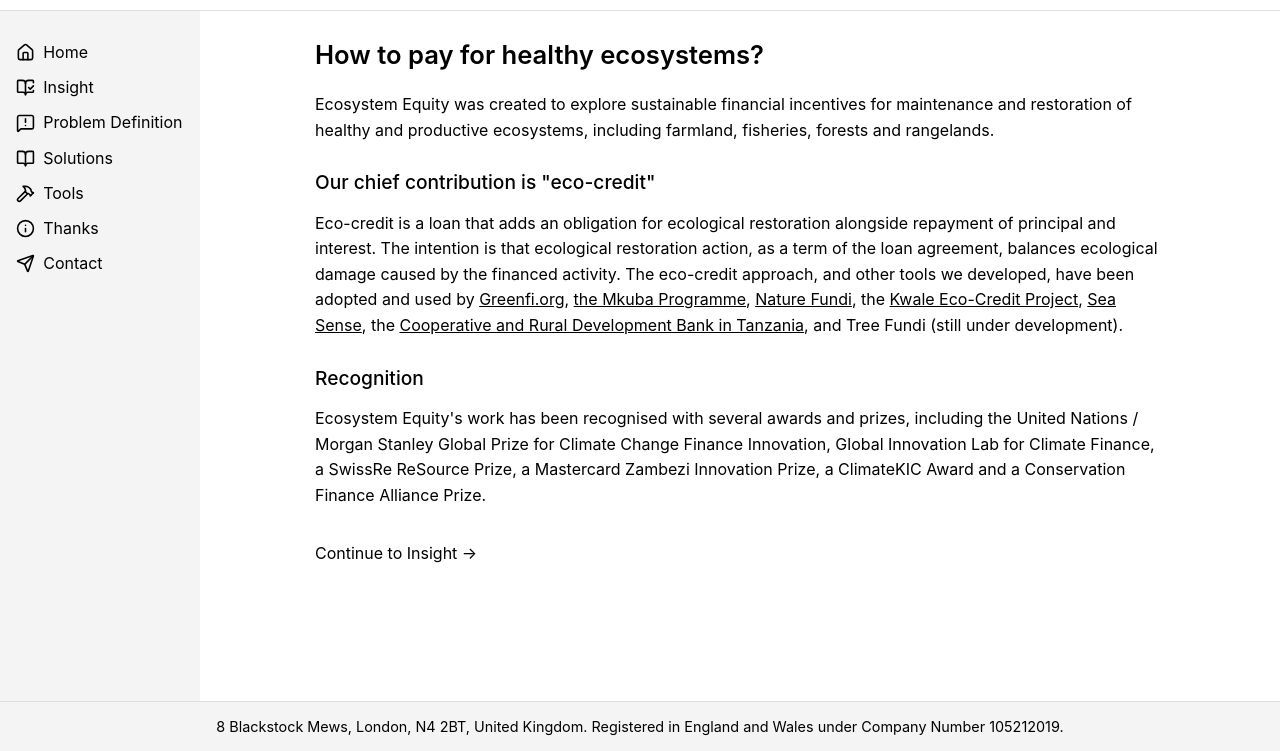
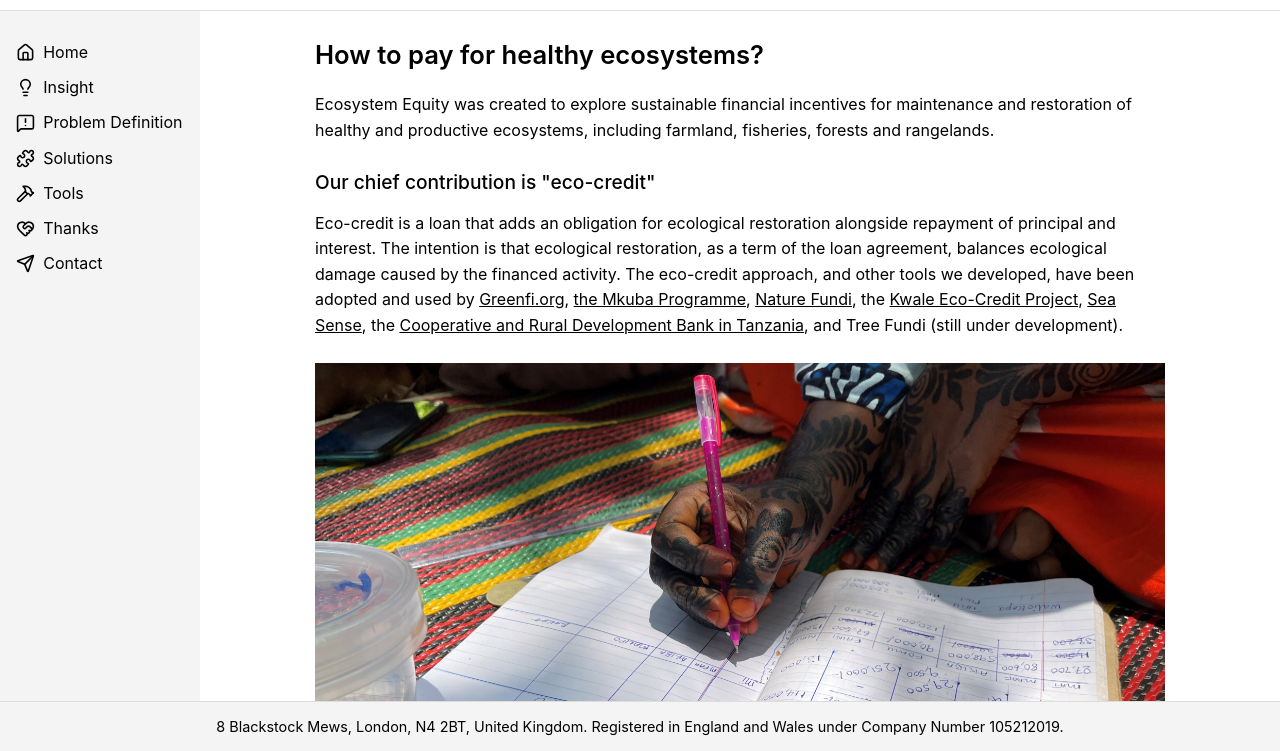
Before and after one commit to eco-credit/ecosystem-equity, a plain HTML site: page index.html in a window 1280 px wide. Shown: the part 49-800 px from the top of the page. Drawn offline with nearby package versions, Linux system fonts and the light colour scheme.

Commit message:
Add new sidebar icons, homepage photo, and style tweaks

```diff
--- a/content/home.html
+++ b/content/home.html
@@ -7,6 +7,9 @@ linking finance to environmental sustainability.">
   <section>
   <h2>How to pay for healthy ecosystems?</h2>
   <p>
+
+
+
     Ecosystem Equity was created to explore sustainable financial incentives
     for maintenance and restoration of healthy and productive ecosystems,
     including farmland, fisheries, forests and rangelands.
@@ -17,7 +20,7 @@ linking finance to environmental sustainability.">
   <p>
   Eco-credit is a loan that adds an obligation for ecological restoration
   alongside repayment of principal and interest. The intention is that
-  ecological restoration action, as a term of the loan agreement, balances
+  ecological restoration, as a term of the loan agreement, balances
   ecological damage caused by the financed activity. The eco-credit approach, and other
   tools we developed, have been adopted and used by
   <a href="https://greenfi.org" target="_blank" rel="noopener">Greenfi.org</a>,
@@ -29,7 +32,7 @@ linking finance to environmental sustainability.">
   and Tree Fundi (still under development).
 </p>
 
-
+  <img src="assets/images/hand.png" alt="Productive landscape">
 
   <h3>Recognition</h3>
   <p>
--- a/index.html
+++ b/index.html
@@ -55,7 +55,7 @@
       </li>
       <li>
         <a href="#insight" data-section="insight" class="icon-text">
-          <img src="assets/icons/methodology.svg" alt="Approach" class="lucide-icon">
+          <img src="assets/icons/lightbulb.svg" alt="Insight" class="lucide-icon">
           <span class="label">Insight</span>
         </a>
       </li>
@@ -67,7 +67,7 @@
       </li>
       <li>
         <a href="#solutions" data-section="solutions" class="icon-text">
-          <img src="assets/icons/book-open.svg" alt="Case Studies" class="lucide-icon">
+          <img src="assets/icons/puzzle.svg" alt="Solutions" class="lucide-icon">
           <span class="label">Solutions</span>
         </a>
       </li>
@@ -81,7 +81,7 @@
 
       <li>
         <a href="#thanks" data-section="thanks" class="icon-text">
-          <img src="assets/icons/info.svg" alt="Thanks" class="lucide-icon">
+          <img src="assets/icons/heart-handshake.svg" alt="Thanks" class="lucide-icon">
           <span class="label">Thanks</span>
         </a>
       </li>
```
Also changed, not shown: content/thanks.html (+1 -1 lines), assets/icons/heart-handshake.svg (added), assets/icons/lightbulb.svg (added), assets/icons/puzzle.svg (added), assets/images/hand.png (added), 1 other file.
